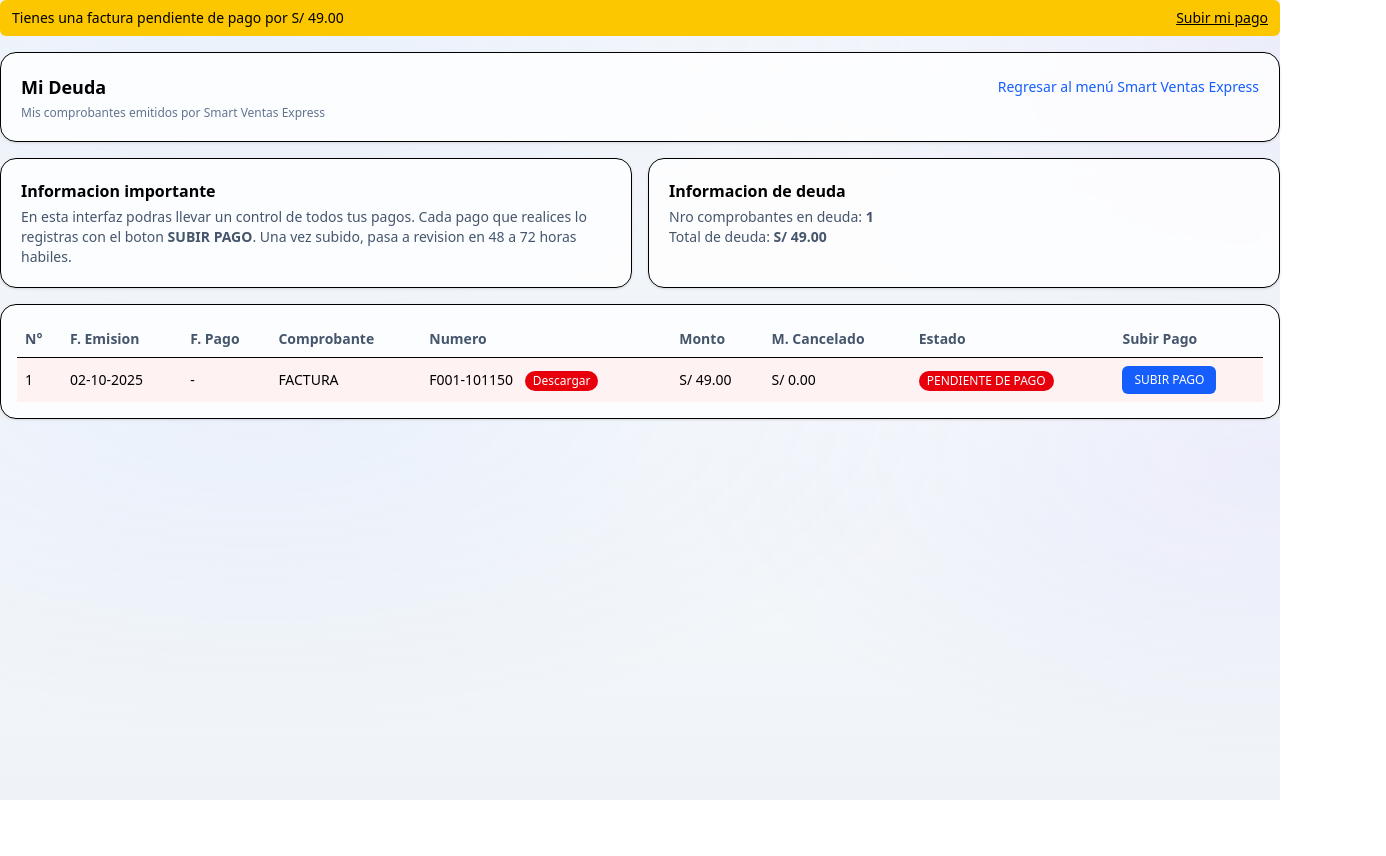
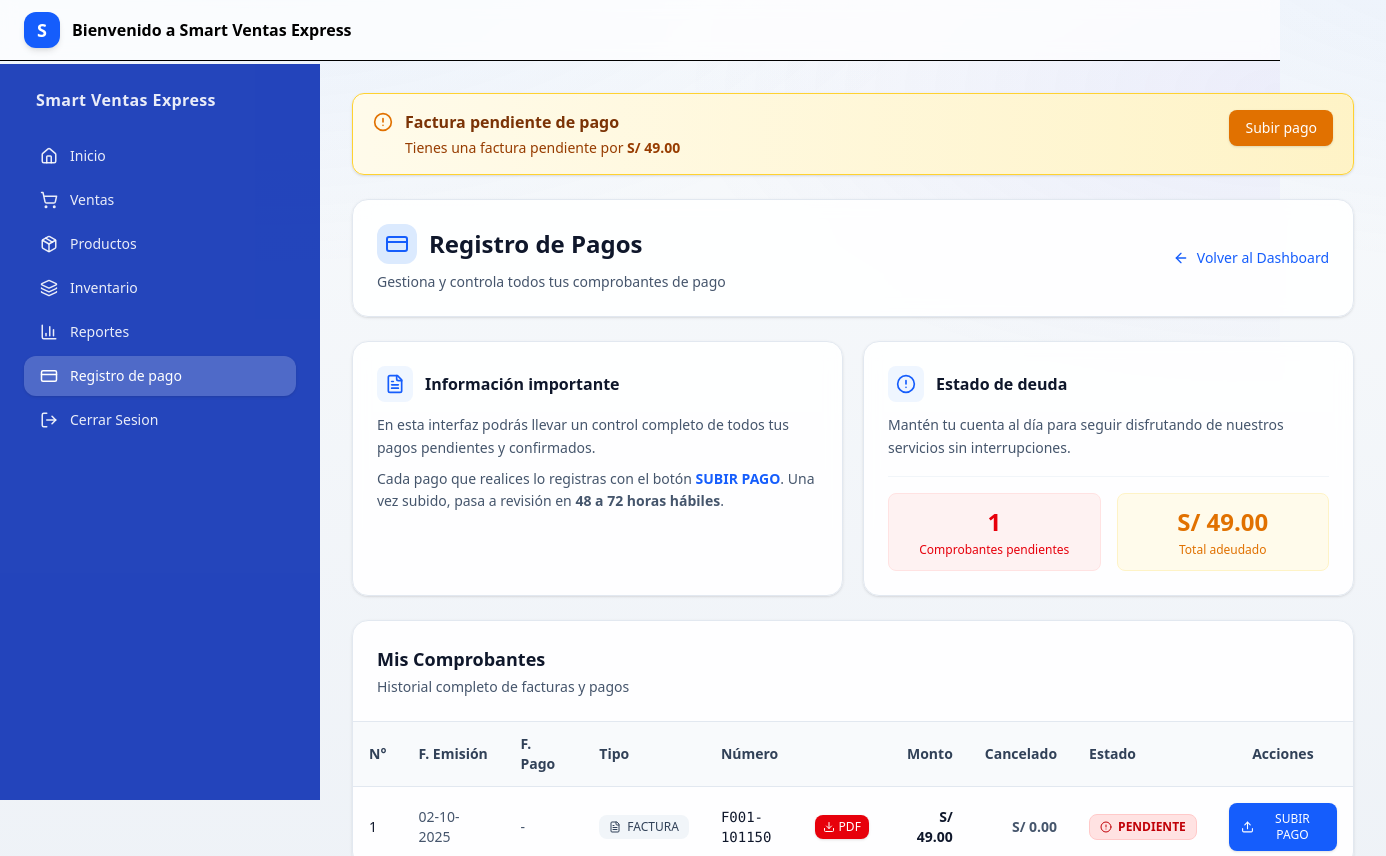
Before and after one commit to luismll111/Smart-Ventas-Express-, a Next.js app: page /payments in a window 1280 px wide. Shown: the top 856 px of the page, 1386 px wide, since content can reach past the window. Before the commit the page ends 800 px from the top, so only its background shows below. Built offline with nearby package versions, Linux system fonts and the light colour scheme.

Commit message:
feat: improve UI design and layout

```diff
--- a/app/globals.css
+++ b/app/globals.css
@@ -1,9 +1,27 @@
 @import "tailwindcss";
 
+/* Variables de diseño */
+:root {
+  --color-primary: 37 99 235; /* blue-600 */
+  --color-primary-dark: 29 78 216; /* blue-700 */
+  --radius-base: 0.75rem;
+  --radius-large: 1rem;
+  --shadow-sm: 0 1px 2px 0 rgb(0 0 0 / 0.05);
+  --shadow-md: 0 4px 6px -1px rgb(0 0 0 / 0.1);
+  --shadow-lg: 0 10px 15px -3px rgb(0 0 0 / 0.1);
+}
+
 /* Fondo global con gradiente radial muuuuy suave */
-body{
+body {
   background:
     radial-gradient(1200px 600px at 20% -10%, rgba(59,130,246,0.08), transparent 60%),
     radial-gradient(1000px 500px at 100% 10%, rgba(99,102,241,0.08), transparent 60%),
     linear-gradient(180deg, #f8fafc, #eef2f7);
+  min-height: 100vh;
 }
+
+/* Mejoras de accesibilidad para focus */
+*:focus-visible {
+  outline: 2px solid rgb(var(--color-primary));
+  outline-offset: 2px;
+}
--- a/app/payments/page.jsx
+++ b/app/payments/page.jsx
@@ -1,6 +1,8 @@
 "use client";
 import { useMemo, useState } from "react";
 import Link from "next/link";
+import LayoutShell from "../../components/LayoutShell";
+import { AlertCircle, CheckCircle, Clock, Download, Upload, CreditCard, FileText, ArrowLeft } from "lucide-react";
 
 const initialRows = [
   { id: 1, emision: "02-10-2025", pago: "-", tipo:"FACTURA", numero:"F001-101150", monto:49.00, cancelado:0, estado:"PENDIENTE DE PAGO" },
@@ -9,20 +11,36 @@ const initialRows = [
 function BannerPendiente({ totalPendiente }){
   if (totalPendiente <= 0) return null;
   return (
-    <div className="rounded-md bg-yellow-400 text-black px-3 py-2 text-sm flex items-center justify-between">
-      <div className="font-medium">
-        Tienes una factura pendiente de pago por S/ {totalPendiente.toFixed(2)}
+    <div className="rounded-xl border border-amber-300 bg-gradient-to-r from-amber-50 to-amber-100 px-5 py-4 shadow-sm">
+      <div className="flex items-start gap-3">
+        <AlertCircle className="text-amber-600 flex-shrink-0 mt-0.5" size={20}/>
+        <div className="flex-1">
+          <div className="font-semibold text-amber-900">Factura pendiente de pago</div>
+          <div className="text-sm text-amber-800 mt-1">
+            Tienes una factura pendiente por <span className="font-bold">S/ {totalPendiente.toFixed(2)}</span>
+          </div>
+        </div>
+        <a href="#subir-pago" className="rounded-lg bg-amber-600 hover:bg-amber-700 text-white text-sm font-medium px-4 py-2 transition shadow-sm">
+          Subir pago
+        </a>
       </div>
-      <a href="#subir-pago" className="underline">Subir mi pago</a>
     </div>
   );
 }
 
-function InfoCard({ title, children }){
+function InfoCard({ title, icon: Icon, children, highlight }){
   return (
-    <div className="rounded-2xl border bg-white/80 backdrop-blur p-5 shadow-sm">
-      <div className="text-base font-semibold">{title}</div>
-      <div className="text-sm text-slate-600 mt-1">{children}</div>
+    <div className="rounded-2xl border border-slate-200 bg-white/90 backdrop-blur p-6 shadow-sm hover:shadow-md transition">
+      <div className="flex items-center gap-3 mb-3">
+        {Icon && <div className="rounded-lg bg-blue-50 p-2"><Icon className="text-blue-600" size={20}/></div>}
+        <div className="text-base font-semibold text-slate-900">{title}</div>
+      </div>
+      <div className="text-sm text-slate-600 leading-relaxed">{children}</div>
+      {highlight && (
+        <div className="mt-4 pt-4 border-t border-slate-100">
+          {highlight}
+        </div>
+      )}
     </div>
   );
 }
@@ -59,82 +77,138 @@ export default function PaymentsPage(){
   };
 
   return (
-    <div className="grid gap-4">
-      <BannerPendiente totalPendiente={deudaTotal} />
+    <LayoutShell>
+      <div className="grid gap-6">
+        <BannerPendiente totalPendiente={deudaTotal} />
 
-      {/* titulo */}
-      <div className="rounded-2xl border bg-white/80 backdrop-blur p-5 shadow-sm">
-        <div className="flex items-center justify-between flex-wrap gap-3">
-          <h2 className="text-lg font-semibold">Mi Deuda</h2>
-          <Link href="/dashboard" className="text-blue-600 text-sm">Regresar al menú Smart Ventas Express</Link>
+      {/* Header mejorado */}
+      <div className="rounded-2xl border border-slate-200 bg-white/90 backdrop-blur p-6 shadow-sm">
+        <div className="flex items-center justify-between flex-wrap gap-4">
+          <div>
+            <h1 className="text-2xl font-bold text-slate-900 flex items-center gap-3">
+              <div className="rounded-xl bg-blue-100 p-2">
+                <CreditCard className="text-blue-600" size={24}/>
+              </div>
+              Registro de Pagos
+            </h1>
+            <p className="text-sm text-slate-600 mt-2">Gestiona y controla todos tus comprobantes de pago</p>
+          </div>
+          <Link href="/dashboard" className="flex items-center gap-2 text-blue-600 hover:text-blue-700 text-sm font-medium transition">
+            <ArrowLeft size={16}/>
+            Volver al Dashboard
+          </Link>
         </div>
-        <p className="text-xs text-slate-500 mt-1">Mis comprobantes emitidos por Smart Ventas Express</p>
       </div>
 
-      {/* tarjetas de info */}
-      <div className="grid md:grid-cols-2 gap-4">
-        <InfoCard title="Informacion importante">
-          En esta interfaz podras llevar un control de todos tus pagos. Cada pago que realices lo registras con el boton <b>SUBIR PAGO</b>. Una vez subido, pasa a revision en 48 a 72 horas habiles.
+      {/* Tarjetas de información mejoradas */}
+      <div className="grid md:grid-cols-2 gap-5">
+        <InfoCard
+          title="Información importante"
+          icon={FileText}
+        >
+          <p className="mb-2">En esta interfaz podrás llevar un control completo de todos tus pagos pendientes y confirmados.</p>
+          <p>Cada pago que realices lo registras con el botón <span className="font-semibold text-blue-600">SUBIR PAGO</span>. Una vez subido, pasa a revisión en <span className="font-semibold">48 a 72 horas hábiles</span>.</p>
         </InfoCard>
-        <InfoCard title="Informacion de deuda">
-          <div className="text-sm">
-            <div>Nro comprobantes en deuda: <b>{deudaCount}</b></div>
-            <div>Total de deuda: <b>S/ {deudaTotal.toFixed(2)}</b></div>
-          </div>
+        <InfoCard
+          title="Estado de deuda"
+          icon={AlertCircle}
+          highlight={
+            <div className="grid grid-cols-2 gap-4">
+              <div className="text-center p-3 rounded-lg bg-red-50 border border-red-100">
+                <div className="text-2xl font-bold text-red-600">{deudaCount}</div>
+                <div className="text-xs text-red-600 font-medium mt-1">Comprobantes pendientes</div>
+              </div>
+              <div className="text-center p-3 rounded-lg bg-amber-50 border border-amber-100">
+                <div className="text-2xl font-bold text-amber-600">S/ {deudaTotal.toFixed(2)}</div>
+                <div className="text-xs text-amber-600 font-medium mt-1">Total adeudado</div>
+              </div>
+            </div>
+          }
+        >
+          Mantén tu cuenta al día para seguir disfrutando de nuestros servicios sin interrupciones.
         </InfoCard>
       </div>
 
-      {/* tabla */}
-      <div className="rounded-2xl border bg-white/80 backdrop-blur p-4 shadow-sm" id="subir-pago">
+      {/* Tabla moderna mejorada */}
+      <div className="rounded-2xl border border-slate-200 bg-white/90 backdrop-blur shadow-sm" id="subir-pago">
+        <div className="p-6 border-b border-slate-200">
+          <h2 className="text-lg font-semibold text-slate-900">Mis Comprobantes</h2>
+          <p className="text-sm text-slate-600 mt-1">Historial completo de facturas y pagos</p>
+        </div>
         <div className="overflow-auto">
-          <table className="min-w-[900px] w-full text-sm">
-            <thead>
-              <tr className="text-left text-slate-600">
-                <th className="py-2 px-2">N°</th>
-                <th className="py-2 px-2">F. Emision</th>
-                <th className="py-2 px-2">F. Pago</th>
-                <th className="py-2 px-2">Comprobante</th>
-                <th className="py-2 px-2">Numero</th>
-                <th className="py-2 px-2">Monto</th>
-                <th className="py-2 px-2">M. Cancelado</th>
-                <th className="py-2 px-2">Estado</th>
-                <th className="py-2 px-2">Subir Pago</th>
+          <table className="min-w-[1000px] w-full text-sm">
+            <thead className="bg-slate-50 border-b border-slate-200">
+              <tr className="text-left text-slate-700 font-medium">
+                <th className="py-3 px-4">N°</th>
+                <th className="py-3 px-4">F. Emisión</th>
+                <th className="py-3 px-4">F. Pago</th>
+                <th className="py-3 px-4">Tipo</th>
+                <th className="py-3 px-4">Número</th>
+                <th className="py-3 px-4 text-right">Monto</th>
+                <th className="py-3 px-4 text-right">Cancelado</th>
+                <th className="py-3 px-4">Estado</th>
+                <th className="py-3 px-4 text-center">Acciones</th>
               </tr>
             </thead>
-            <tbody>
+            <tbody className="divide-y divide-slate-100">
               {rows.map((r,idx)=>{
                 const pending = r.estado === "PENDIENTE DE PAGO";
                 const reviewing = r.estado === "EN REVISION";
+                const paid = r.estado === "PAGADO";
                 return (
-                  <tr key={r.id} className={`border-t ${pending ? "bg-red-50" : reviewing ? "bg-yellow-50" : "bg-green-50"}`}>
-                    <td className="py-2 px-2">{idx+1}</td>
-                    <td className="py-2 px-2">{r.emision}</td>
-                    <td className="py-2 px-2">{r.pago}</td>
-                    <td className="py-2 px-2">{r.tipo}</td>
-                    <td className="py-2 px-2">
-                      {r.numero}{" "}
-                      <a className="ml-2 inline-block rounded-full bg-red-600 hover:bg-red-700 text-white text-xs px-2 py-0.5"
-                         href={`/invoices/${r.numero}.pdf`} download>
-                        Descargar
-                      </a>
-                    </td>
-                    <td className="py-2 px-2">S/ {r.monto.toFixed(2)}</td>
-                    <td className="py-2 px-2">S/ {r.cancelado.toFixed(2)}</td>
-                    <td className="py-2 px-2">
-                      <span className={`inline-flex items-center rounded-full px-2 py-0.5 text-xs
-                        ${pending ? "bg-red-600 text-white" : reviewing ? "bg-yellow-500 text-black" : "bg-green-600 text-white"}`}>
-                        {r.estado}
+                  <tr key={r.id} className="hover:bg-slate-50 transition">
+                    <td className="py-4 px-4 font-medium text-slate-900">{idx+1}</td>
+                    <td className="py-4 px-4 text-slate-600">{r.emision}</td>
+                    <td className="py-4 px-4 text-slate-600">{r.pago}</td>
+                    <td className="py-4 px-4">
+                      <span className="inline-flex items-center gap-1.5 rounded-lg bg-slate-100 px-2.5 py-1 text-xs font-medium text-slate-700">
+                        <FileText size={12}/>
+                        {r.tipo}
                       </span>
                     </td>
-                    <td className="py-2 px-2">
+                    <td className="py-4 px-4">
+                      <div className="flex items-center gap-2">
+                        <span className="font-mono text-slate-900">{r.numero}</span>
+                        <a className="inline-flex items-center gap-1 rounded-lg bg-red-600 hover:bg-red-700 text-white text-xs px-2 py-1 transition shadow-sm"
+                           href={`/invoices/${r.numero}.pdf`} download>
+                          <Download size={12}/>
+                          PDF
+                        </a>
+                      </div>
+                    </td>
+                    <td className="py-4 px-4 text-right font-semibold text-slate-900">S/ {r.monto.toFixed(2)}</td>
+                    <td className="py-4 px-4 text-right font-semibold text-slate-600">S/ {r.cancelado.toFixed(2)}</td>
+                    <td className="py-4 px-4">
+                      {pending && (
+                        <span className="inline-flex items-center gap-1.5 rounded-lg bg-red-100 border border-red-200 px-2.5 py-1 text-xs font-semibold text-red-700">
+                          <AlertCircle size={12}/>
+                          PENDIENTE
+                        </span>
+                      )}
+                      {reviewing && (
+                        <span className="inline-flex items-center gap-1.5 rounded-lg bg-amber-100 border border-amber-200 px-2.5 py-1 text-xs font-semibold text-amber-700">
+                          <Clock size={12}/>
+                          EN REVISIÓN
+                        </span>
+                      )}
+                      {paid && (
+                        <span className="inline-flex items-center gap-1.5 rounded-lg bg-green-100 border border-green-200 px-2.5 py-1 text-xs font-semibold text-green-700">
+                          <CheckCircle size={12}/>
+                          PAGADO
+                        </span>
+                      )}
+                    </td>
+                    <td className="py-4 px-4 text-center">
                       {pending ? (
-                        <button className="rounded-md bg-blue-600 hover:bg-blue-700 text-white px-3 py-1.5 text-xs"
+                        <button className="inline-flex items-center gap-1.5 rounded-lg bg-blue-600 hover:bg-blue-700 text-white px-3 py-2 text-xs font-medium transition shadow-sm hover:shadow-md"
                                 onClick={()=>{ setUploadRow(r); setShowUpload(true); }}>
+                          <Upload size={14}/>
                           SUBIR PAGO
                         </button>
                       ) : (
-                        <button className="rounded-md border px-3 py-1.5 text-xs" onClick={()=>alert("Ver detalle (demo)")}>
-                          Ver
+                        <button className="inline-flex items-center gap-1.5 rounded-lg border border-slate-300 hover:border-slate-400 bg-white hover:bg-slate-50 text-slate-700 px-3 py-2 text-xs font-medium transition"
+                                onClick={()=>alert("Ver detalle (demo)")}>
+                          Ver detalle
                         </button>
                       )}
                     </td>
@@ -146,45 +220,106 @@ export default function PaymentsPage(){
         </div>
       </div>
 
-      {/* Modal subir pago (demo) */}
+      {/* Modal mejorado */}
       {showUpload && (
-        <div className="fixed inset-0 z-50 bg-black/40 grid place-items-center" onClick={()=>setShowUpload(false)}>
-          <div className="w-full max-w-md rounded-2xl bg-white p-5 shadow-xl" onClick={(e)=>e.stopPropagation()}>
-            <div className="text-base font-semibold">Subir pago</div>
-            <div className="text-xs text-slate-500 mb-3">Para: {uploadRow?.numero}</div>
+        <div className="fixed inset-0 z-50 bg-black/50 backdrop-blur-sm grid place-items-center p-4" onClick={()=>setShowUpload(false)}>
+          <div className="w-full max-w-lg rounded-2xl bg-white shadow-2xl" onClick={(e)=>e.stopPropagation()}>
+            {/* Header del modal */}
+            <div className="border-b border-slate-200 p-6">
+              <div className="flex items-center gap-3">
+                <div className="rounded-xl bg-blue-100 p-2">
+                  <Upload className="text-blue-600" size={24}/>
+                </div>
+                <div>
+                  <h3 className="text-lg font-semibold text-slate-900">Registrar Pago</h3>
+                  <p className="text-sm text-slate-600 mt-0.5">Comprobante: <span className="font-mono font-semibold text-slate-900">{uploadRow?.numero}</span></p>
+                </div>
+              </div>
+            </div>
 
-            <form className="grid gap-3" onSubmit={(e)=>{
+            {/* Contenido del modal */}
+            <form className="p-6 space-y-5" onSubmit={(e)=>{
               e.preventDefault();
-              alert("Voucher recibido (demo). Estado: EN REVISION");
+              if (!ref.trim() || !file) {
+                alert("Por favor ingresa la referencia y adjunta el voucher.");
+                return;
+              }
+              setRows(prev => prev.map(r => r.id === uploadRow.id ? { ...r, estado:"EN REVISION" } : r));
               setShowUpload(false);
+              alert("✅ Voucher recibido correctamente. Tu pago está EN REVISIÓN.");
             }}>
               <label className="block">
-                <span className="text-sm">Metodo</span>
-                <select className="mt-1 w-full rounded-lg border px-3 py-2 text-sm">
+                <span className="text-sm font-medium text-slate-700 flex items-center gap-2">
+                  <CreditCard size={16}/>
+                  Método de pago
+                </span>
+                <select
+                  className="mt-2 w-full rounded-lg border border-slate-300 px-4 py-2.5 text-sm focus:outline-none focus:ring-2 focus:ring-blue-500 focus:border-transparent transition"
+                  value={method}
+                  onChange={(e)=>setMethod(e.target.value)}
+                >
                   <option>Yape</option>
                   <option>Plin</option>
-                  <option>Transferencia</option>
-                  <option>Tarjeta</option>
+                  <option>Transferencia bancaria</option>
+                  <option>Tarjeta de crédito/débito</option>
                 </select>
               </label>
+
               <label className="block">
-                <span className="text-sm">Referencia</span>
-                <input className="mt-1 w-full rounded-lg border px-3 py-2 text-sm" placeholder="Nro operacion / ref"/>
-              </label>
-              <label className="block">
-                <span className="text-sm">Adjuntar voucher (jpg, png, pdf)</span>
-                <input className="mt-1 w-full text-sm" type="file" accept=".jpg,.jpeg,.png,.pdf"/>
+                <span className="text-sm font-medium text-slate-700 flex items-center gap-2">
+                  <FileText size={16}/>
+                  Número de operación / Referencia
+                </span>
+                <input
+                  className="mt-2 w-full rounded-lg border border-slate-300 px-4 py-2.5 text-sm focus:outline-none focus:ring-2 focus:ring-blue-500 focus:border-transparent transition"
+                  placeholder="Ej: 0012345678"
+                  value={ref}
+                  onChange={(e)=>setRef(e.target.value)}
+                />
               </label>
 
-              <div className="flex items-center justify-end gap-2 mt-2">
-                <button type="button" className="rounded-md border px-3 py-1.5 text-sm" onClick={()=>setShowUpload(false)}>Cancelar</button>
-                <button type="submit" className="rounded-md bg-blue-600 hover:bg-blue-700 text-white px-3 py-1.5 text-sm">Confirmar</button>
+              <label className="block">
+                <span className="text-sm font-medium text-slate-700 flex items-center gap-2">
+                  <Upload size={16}/>
+                  Adjuntar voucher (JPG, PNG, PDF)
+                </span>
+                <div className="mt-2">
+                  <input
+                    className="w-full text-sm file:mr-4 file:py-2.5 file:px-4 file:rounded-lg file:border-0 file:text-sm file:font-medium file:bg-blue-50 file:text-blue-700 hover:file:bg-blue-100 file:cursor-pointer cursor-pointer"
+                    type="file"
+                    accept=".jpg,.jpeg,.png,.pdf"
+                    onChange={(e)=>setFile(e.target.files?.[0])}
+                  />
+                </div>
+                {file && (
+                  <div className="mt-2 text-xs text-slate-600 bg-green-50 border border-green-200 rounded-lg px-3 py-2">
+                    ✅ Archivo seleccionado: <span className="font-semibold">{file.name}</span>
+                  </div>
+                )}
+              </label>
+
+              {/* Footer del modal */}
+              <div className="flex items-center justify-end gap-3 pt-4 border-t border-slate-200">
+                <button
+                  type="button"
+                  className="rounded-lg border border-slate-300 hover:border-slate-400 bg-white hover:bg-slate-50 text-slate-700 px-5 py-2.5 text-sm font-medium transition"
+                  onClick={()=>setShowUpload(false)}
+                >
+                  Cancelar
+                </button>
+                <button
+                  type="submit"
+                  className="rounded-lg bg-blue-600 hover:bg-blue-700 text-white px-5 py-2.5 text-sm font-medium transition shadow-sm hover:shadow-md"
+                >
+                  Confirmar y enviar
+                </button>
               </div>
             </form>
           </div>
         </div>
       )}
 
-    </div>
+      </div>
+    </LayoutShell>
   );
 }
--- a/components/LayoutShell.jsx
+++ b/components/LayoutShell.jsx
@@ -17,8 +17,8 @@ const nav = [
 function SideNav({ onClickItem }) {
   const pathname = usePathname();
   return (
-    <nav className="p-4">
-      <div className="px-3 text-white/90 font-semibold mb-4 tracking-wide">Smart Ventas Express</div>
+    <nav className="p-6">
+      <div className="px-3 text-white/90 font-semibold text-base mb-6 tracking-wide">Smart Ventas Express</div>
       <ul className="space-y-1">
         {nav.map(({href,label,Icon})=>{
           const active = pathname === href;
@@ -27,10 +27,10 @@ function SideNav({ onClickItem }) {
               <Link
                 href={href}
                 onClick={onClickItem}
-                className={`flex items-center gap-3 rounded-xl px-3 py-2 text-sm transition
-                ${active ? "bg-white/20 text-white" : "text-white/90 hover:bg-white/10"}`}
+                className={`flex items-center gap-3 rounded-xl px-4 py-2.5 text-sm font-medium transition
+                ${active ? "bg-white/20 text-white shadow-sm" : "text-white/90 hover:bg-white/10"}`}
               >
-                <Icon size={16}/> {label}
+                <Icon size={18}/> {label}
               </Link>
             </li>
           );
@@ -44,14 +44,14 @@ export default function LayoutShell({ children }) {
   const [open, setOpen] = useState(false);
   return (
     <div className="min-h-screen">
-      <header className="sticky top-0 z-40 border-b bg-white/70 backdrop-blur supports-[backdrop-filter]:bg-white/60">
-        <div className="mx-auto max-w-7xl flex items-center justify-between px-4 py-3">
-          <div className="flex items-center gap-2">
-            <div className="h-8 w-8 rounded-xl bg-blue-600 text-white grid place-items-center font-bold">S</div>
-            <span className="font-semibold">Bienvenido a Smart Ventas Express</span>
+      <header className="sticky top-0 z-40 border-b bg-white/80 backdrop-blur supports-[backdrop-filter]:bg-white/70">
+        <div className="flex items-center justify-between px-6 py-3">
+          <div className="flex items-center gap-3">
+            <div className="h-9 w-9 rounded-xl bg-blue-600 text-white grid place-items-center font-bold text-lg shadow-md">S</div>
+            <span className="font-semibold text-base">Bienvenido a Smart Ventas Express</span>
           </div>
           <button
-            className="md:hidden inline-flex items-center gap-2 rounded-lg border px-3 py-1.5"
+            className="md:hidden inline-flex items-center gap-2 rounded-lg border px-3 py-2 hover:bg-slate-50 transition"
             onClick={() => setOpen(v=>!v)} aria-label="Abrir menu"
           >
             {open ? <X size={18}/> : <Menu size={18}/>} Menu
@@ -59,18 +59,18 @@ export default function LayoutShell({ children }) {
         </div>
       </header>
 
-      <div className="mx-auto max-w-7xl grid md:grid-cols-[15rem_1fr] gap-0">
+      <div className="grid md:grid-cols-[20rem_1fr] gap-0">
         <aside className="hidden md:block sticky top-16 h-[calc(100vh-4rem)] bg-blue-800/95 text-white">
           <SideNav />
         </aside>
         {open && (
-          <div className="md:hidden fixed inset-0 z-30 bg-black/40" onClick={()=>setOpen(false)}>
-            <aside className="absolute left-0 top-0 h-full w-72 bg-blue-800 shadow-xl" onClick={e=>e.stopPropagation()}>
+          <div className="md:hidden fixed inset-0 z-30 bg-black/50" onClick={()=>setOpen(false)}>
+            <aside className="absolute left-0 top-0 h-full w-80 bg-blue-800 shadow-2xl" onClick={e=>e.stopPropagation()}>
               <SideNav onClickItem={()=>setOpen(false)}/>
             </aside>
           </div>
         )}
-        <main className="p-4 md:p-6">{children}</main>
+        <main className="p-6 md:p-8 max-w-[1400px]">{children}</main>
       </div>
     </div>
   );
```
Also changed, not shown: app/dashboard/page.jsx (+12 -12 lines), components/Card.jsx (+5 -5 lines), 1 other file (tests, documents, lock files or other folders).
